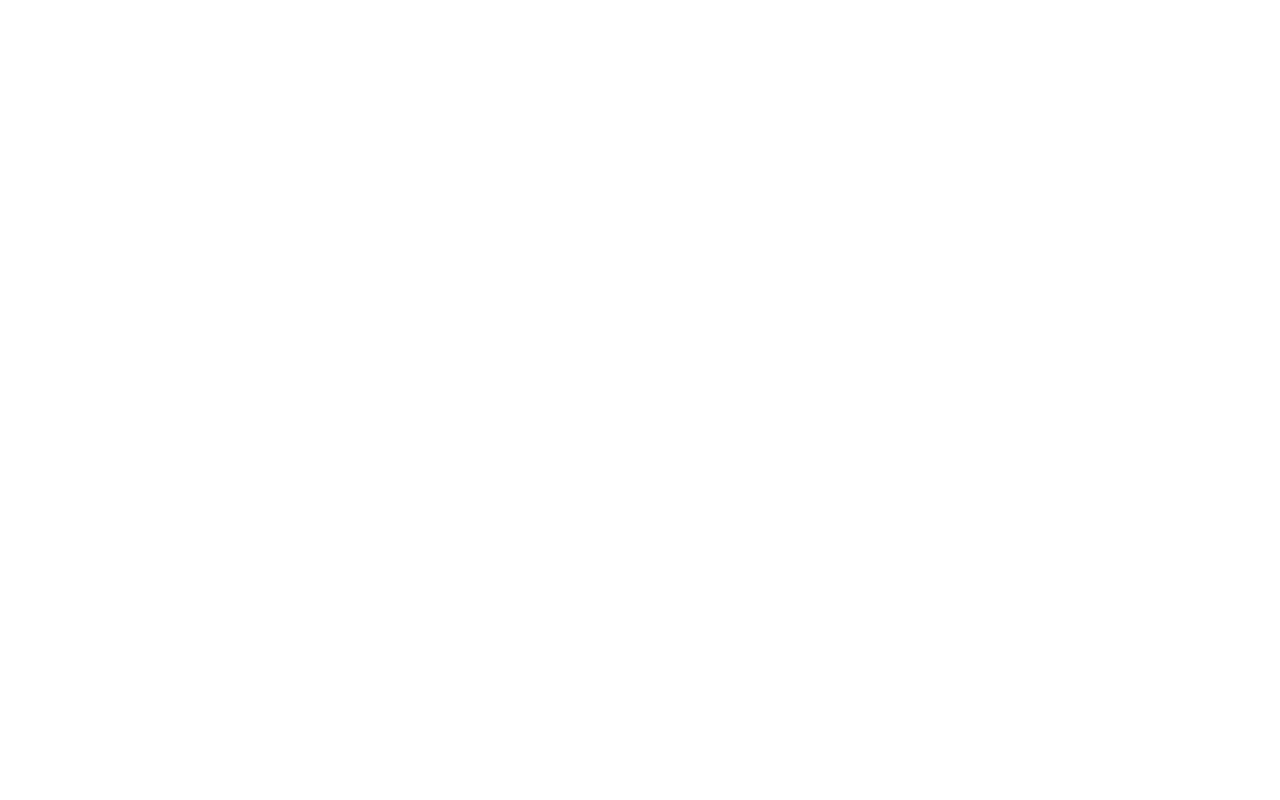
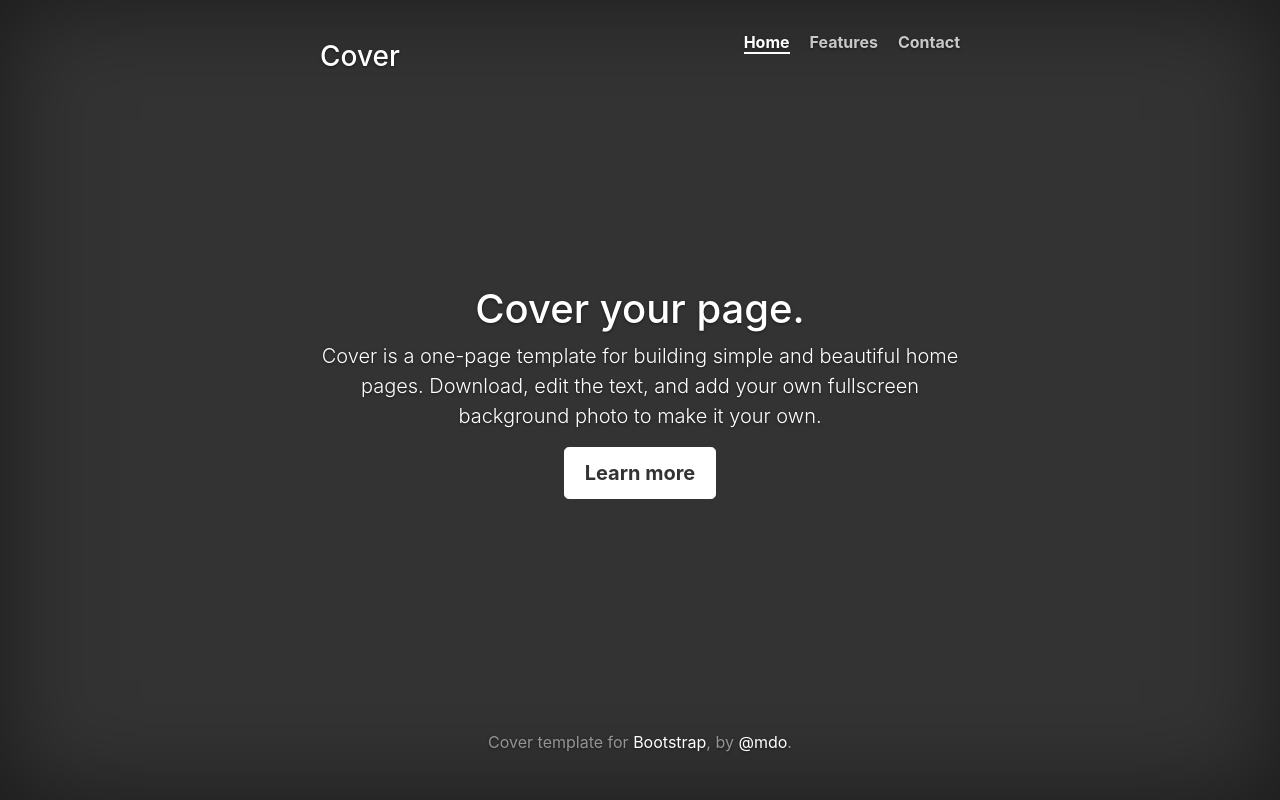
Before and after one commit to justphil/billiard-client, a plain HTML site: page app/index.html in a window 1280 px wide. Drawn offline with nearby package versions, Linux system fonts and the light colour scheme.

Commit message:
add bootstrap cover template

```diff
--- a/app/index.html
+++ b/app/index.html
@@ -1,9 +1,71 @@
 <!DOCTYPE html>
-<html>
+<html lang="en">
 <head>
-    <title></title>
+    <meta charset="utf-8">
+    <meta http-equiv="X-UA-Compatible" content="IE=edge">
+    <meta name="viewport" content="width=device-width, initial-scale=1">
+    <meta name="description" content="Billiard Boulevard is a WebGL based billiard game for modern browsers.">
+    <meta name="author" content="Philipp Tarasiewicz">
+
+    <title>Billiard Boulevard by AngularJS.DE</title>
+
+    <!-- Bootstrap core CSS -->
+    <link href="bower_components/bootstrap/dist/css/bootstrap.min.css" rel="stylesheet">
+
+    <!-- Custom styles for this template -->
+    <link href="styles/cover.css" rel="stylesheet">
+
+    <!-- HTML5 shim and Respond.js IE8 support of HTML5 elements and media queries -->
+    <!--[if lt IE 9]>
+    <script src="https://oss.maxcdn.com/libs/html5shiv/3.7.0/html5shiv.js"></script>
+    <script src="https://oss.maxcdn.com/libs/respond.js/1.4.2/respond.min.js"></script>
+    <![endif]-->
 </head>
+
 <body>
+
+<div class="site-wrapper">
+
+    <div class="site-wrapper-inner">
+
+        <div class="cover-container">
+
+            <div class="masthead clearfix">
+                <div class="inner">
+                    <h3 class="masthead-brand">Cover</h3>
+                    <ul class="nav masthead-nav">
+                        <li class="active"><a href="#">Home</a></li>
+                        <li><a href="#">Features</a></li>
+                        <li><a href="#">Contact</a></li>
+                    </ul>
+                </div>
+            </div>
+
+            <div class="inner cover">
+                <h1 class="cover-heading">Cover your page.</h1>
+                <p class="lead">Cover is a one-page template for building simple and beautiful home pages. Download, edit the text, and add your own fullscreen background photo to make it your own.</p>
+                <p class="lead">
+                    <a href="#" class="btn btn-lg btn-default">Learn more</a>
+                </p>
+            </div>
+
+            <div class="mastfoot">
+                <div class="inner">
+                    <p>Cover template for <a href="http://getbootstrap.com">Bootstrap</a>, by <a href="https://twitter.com/mdo">@mdo</a>.</p>
+                </div>
+            </div>
+
+        </div>
+
+    </div>
+
+</div>
+
+<!-- Bootstrap core JavaScript
+================================================== -->
+<!-- Placed at the end of the document so the pages load faster -->
+<script src="bower_components/jquery/dist/jquery.min.js"></script>
+<script src="bower_components/bootstrap/dist/js/bootstrap.min.js"></script>
 
 </body>
 </html>
--- /dev/null
+++ b/app/styles/cover.css
@@ -0,0 +1,163 @@
+/*
+ * Globals
+ */
+
+/* Links */
+a,
+a:focus,
+a:hover {
+    color: #fff;
+}
+
+/* Custom default button */
+.btn-default,
+.btn-default:hover,
+.btn-default:focus {
+    color: #333;
+    text-shadow: none; /* Prevent inheritence from `body` */
+    background-color: #fff;
+    border: 1px solid #fff;
+}
+
+
+/*
+ * Base structure
+ */
+
+html,
+body {
+    height: 100%;
+    background-color: #333;
+}
+body {
+    color: #fff;
+    text-align: center;
+    text-shadow: 0 1px 3px rgba(0,0,0,.5);
+    -webkit-box-shadow: inset 0 0 100px rgba(0,0,0,.5);
+    box-shadow: inset 0 0 100px rgba(0,0,0,.5);
+}
+
+/* Extra markup and styles for table-esque vertical and horizontal centering */
+.site-wrapper {
+    display: table;
+    width: 100%;
+    height: 100%; /* For at least Firefox */
+    min-height: 100%;
+}
+.site-wrapper-inner {
+    display: table-cell;
+    vertical-align: top;
+}
+.cover-container {
+    margin-right: auto;
+    margin-left: auto;
+}
+
+/* Padding for spacing */
+.inner {
+    padding: 30px;
+}
+
+
+/*
+ * Header
+ */
+.masthead-brand {
+    margin-top: 10px;
+    margin-bottom: 10px;
+}
+
+.masthead-nav > li {
+    display: inline-block;
+}
+.masthead-nav > li + li {
+    margin-left: 20px;
+}
+.masthead-nav > li > a {
+    padding-right: 0;
+    padding-left: 0;
+    font-size: 16px;
+    font-weight: bold;
+    color: #fff; /* IE8 proofing */
+    color: rgba(255,255,255,.75);
+    border-bottom: 2px solid transparent;
+}
+.masthead-nav > li > a:hover,
+.masthead-nav > li > a:focus {
+    background-color: transparent;
+    border-bottom-color: #a9a9a9;
+    border-bottom-color: rgba(255,255,255,.25);
+}
+.masthead-nav > .active > a,
+.masthead-nav > .active > a:hover,
+.masthead-nav > .active > a:focus {
+    color: #fff;
+    border-bottom-color: #fff;
+}
+
+@media (min-width: 768px) {
+    .masthead-brand {
+        float: left;
+    }
+    .masthead-nav {
+        float: right;
+    }
+}
+
+
+/*
+ * Cover
+ */
+
+.cover {
+    padding: 0 20px;
+}
+.cover .btn-lg {
+    padding: 10px 20px;
+    font-weight: bold;
+}
+
+
+/*
+ * Footer
+ */
+
+.mastfoot {
+    color: #999; /* IE8 proofing */
+    color: rgba(255,255,255,.5);
+}
+
+
+/*
+ * Affix and center
+ */
+
+@media (min-width: 768px) {
+    /* Pull out the header and footer */
+    .masthead {
+        position: fixed;
+        top: 0;
+    }
+    .mastfoot {
+        position: fixed;
+        bottom: 0;
+    }
+    /* Start the vertical centering */
+    .site-wrapper-inner {
+        vertical-align: middle;
+    }
+    /* Handle the widths */
+    .masthead,
+    .mastfoot,
+    .cover-container {
+        width: 100%; /* Must be percentage or pixels for horizontal alignment */
+    }
+}
+
+@media (min-width: 992px) {
+    .masthead,
+    .mastfoot,
+    .cover-container {
+        width: 700px;
+    }
+}
```
